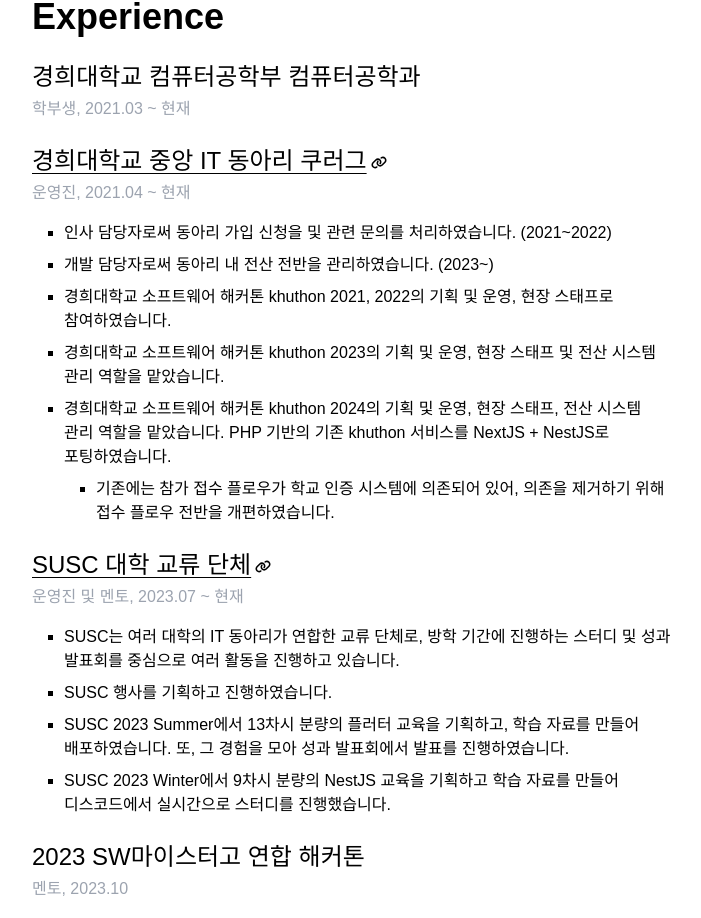
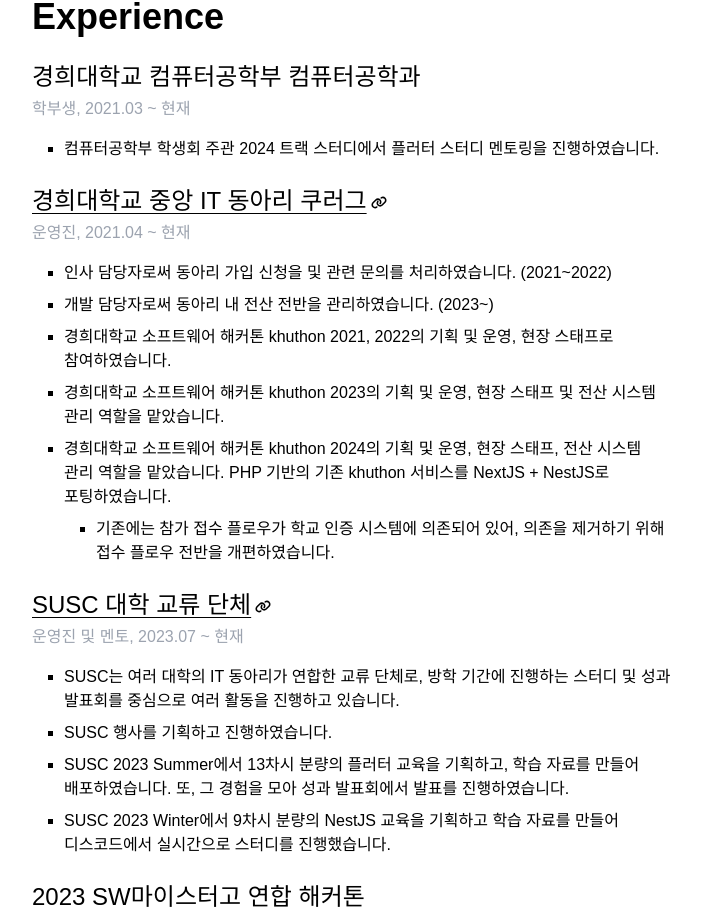
Before and after one commit to cpprhtn/about, a Next.js app: page / in a window 1280 px wide. Shown: the part 1217-2135 px from the top of the page, without its empty margins (288-989 px from the left). Built offline with nearby package versions, Linux system fonts and the light colour scheme; a web font is replaced by a local one.

Commit message:
feat: 트랙 스터디 내용 추가

```diff
--- a/app/page.tsx
+++ b/app/page.tsx
@@ -28,7 +28,14 @@
       <ActivityItemContainer
         title="경희대학교 컴퓨터공학부 컴퓨터공학과"
         subtitle="학부생, 2021.03 ~ 현재"
-      ></ActivityItemContainer>
+      >
+        <ul>
+          <li>
+            컴퓨터공학부 학생회 주관 2024 트랙 스터디에서 플러터 스터디 멘토링을
+            진행하였습니다.
+          </li>
+        </ul>
+      </ActivityItemContainer>
       <ActivityItemContainer
         title="경희대학교 중앙 IT 동아리 쿠러그"
         subtitle="운영진, 2021.04 ~ 현재"
```
